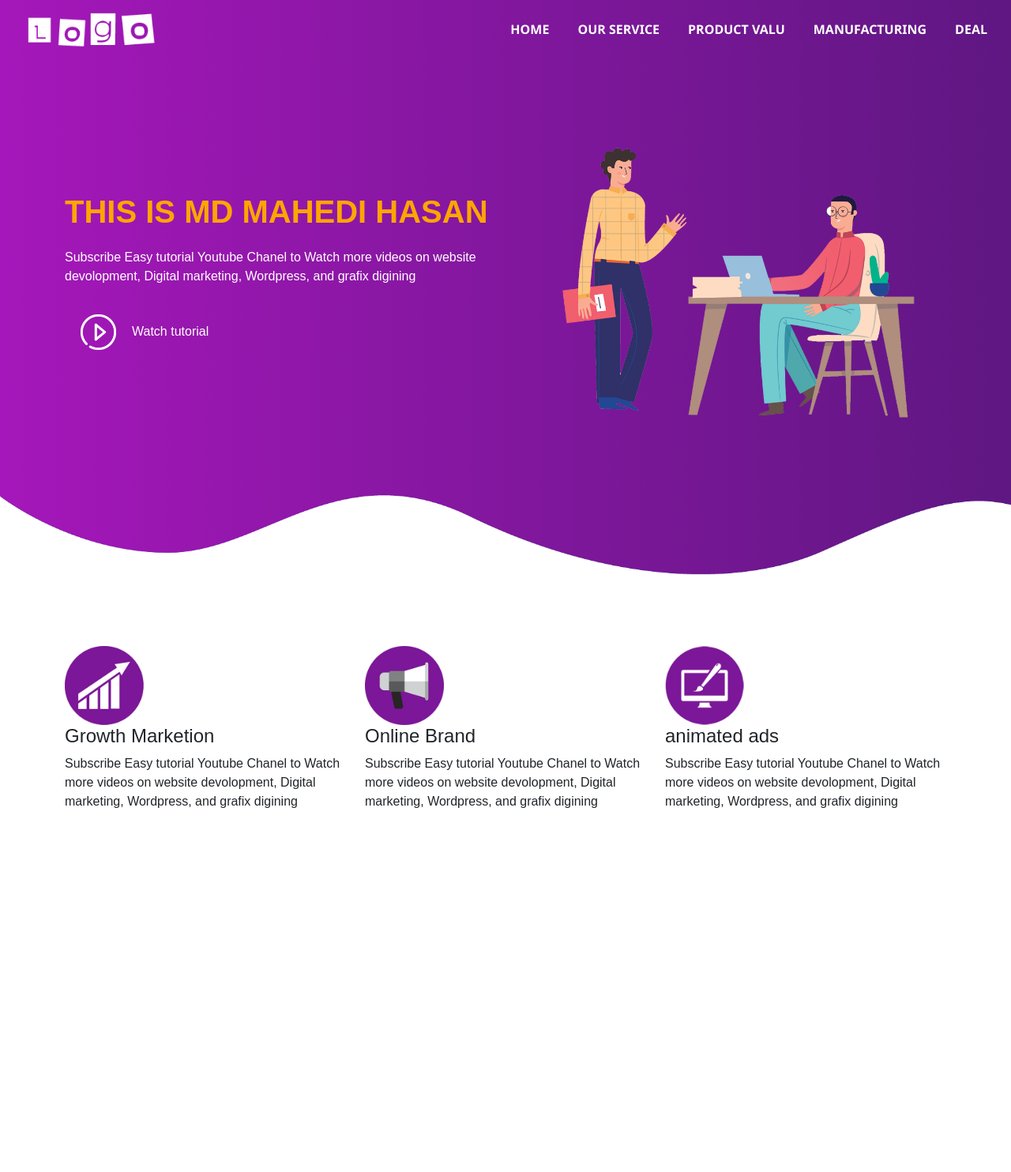
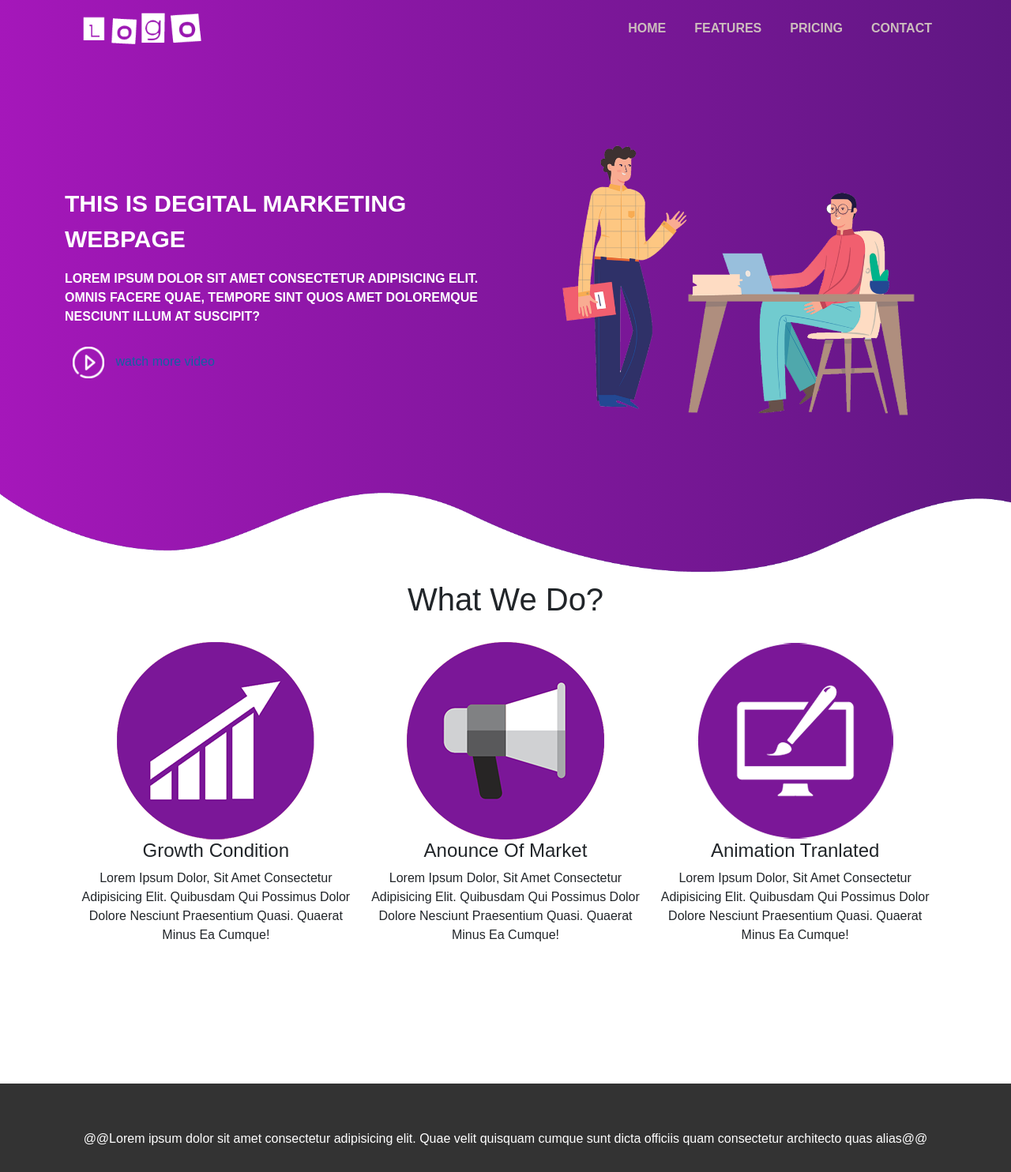
Before and after one commit to mahedimidia/digital-marketing, a plain HTML site: page index.html in a window 1280 px wide. Shown: the whole page at 79% size. Before the commit the page ends 1123 px from the top, so only its background shows below. Drawn offline with nearby package versions, Linux system fonts and the light colour scheme.

Commit message:
Add files via upload
this is my website

```diff
--- a/index.html
+++ b/index.html
@@ -8,16 +8,27 @@
     <!-- Bootstrap CSS -->
     <link href="https://cdn.jsdelivr.net/npm/bootstrap@5.1.3/dist/css/bootstrap.min.css" rel="stylesheet" integrity="sha384-1BmE4kWBq78iYhFldvKuhfTAU6auU8tT94WrHftjDbrCEXSU1oBoqyl2QvZ6jIW3" crossorigin="anonymous">
 
-    <title>agency website template</title>
-    <script src="https://kit.fontawesome.com/054d4c05bd.js" crossorigin="anonymous"></script>
+    <title>Digital Marketing</title>
+    <script src="https://kit.fontawesome.com/55959c0633.js" crossorigin="anonymous"></script>
     <link rel="stylesheet" href="style.css">
+
   </head>
   <body>
+
+ <!-----------------navbar----------------->
 <section id="nav-bar">
-      <nav class="navbar navbar-expand-lg ">
-        <div class="container-fluid">
-          <a class="navbar-brand" href="#"><img src="img/demo-logo.png" alt=""></a>
-          <button class="navbar-toggler" type="button" data-bs-toggle="collapse" data-bs-target="#navbarNav" aria-controls="navbarNav" aria-expanded="false" aria-label="Toggle navigation">
+    <nav class="navbar navbar-expand-lg navbar-light bg-light">
+        <div class="container">
+            <a class="navbar-brand" href="#">
+                <img src="image/demo-logo.png" class="logo-img"></a>
+                <button
+                    class="navbar-toggler"
+                    type="button"
+                    data-bs-toggle="collapse"
+                    data-bs-target="#navbarNav"
+                    aria-controls="navbarNav"
+                    aria-expanded="false"
+                    aria-label="Toggle navigation">
                     <i class="fa-solid fa-bars"></i>
                 </button>
                 <div class="collapse navbar-collapse" id="navbarNav">
@@ -26,16 +37,13 @@
                             <a class="nav-link active" aria-current="page" href="#">Home</a>
                         </li>
                         <li class="nav-item">
-                <a class="nav-link" href="#">our service</a>
+                            <a class="nav-link" href="#">Features</a>
                         </li>
                         <li class="nav-item">
-                <a class="nav-link" href="#">product valu</a>
+                            <a class="nav-link" href="#">Pricing</a>
                         </li>
                         <li class="nav-item">
-                <a class="nav-link" href="#">manufacturing</a>
-              </li>
-              <li class="nav-item">
-                <a class="nav-link" href="#">deal</a>
+                            <a class="nav-link" href="#">contact</a>
                         </li>
                     </ul>
                 </div>
@@ -43,46 +51,57 @@
         </nav>
     </section>
 
-    <!--------baner section----------->
+    <!------------------banner---------------->
 
     <section id="banner">
       <div class="container">
         <div class="row">
           <div class="col-md-6">
-           <P class="promo-title" style="color: orange; text-transform: uppercase;"> This is md mahedi hasan</P>
-           <P>Subscribe Easy tutorial Youtube Chanel to Watch more videos on website devolopment, Digital marketing, Wordpress, and grafix digining</P>
-           <a href="#"><img src="img/play.png" class="play-btn">Watch tutorial</a>
+            <p class="promo-title">This Is degital marketing webpage</p>
+            <p class="ads">Lorem ipsum dolor sit amet consectetur adipisicing elit. Omnis facere quae, tempore sint quos amet doloremque nesciunt illum at suscipit?</p>
+            <a href="#"> <img src="image/play.png" class="play-btn"> watch more video</a>
           </div>
-           <div class="col-md-6" text-center>
-             <img src="img/home2.png" class="img-fluid">
+          <div class="col-md-6">
+            <img src="image/home2.png" class="img-fluid">
           </div>
         </div>
       </div>
-      <img src="img/wave1.png" class="buttom-img">
+      <img src="image/wave1.png" class="wave1">
     </section>
-    <!-------------------servise section---------------->
 
+    <!-- --------------servise------------ -->
 
     <section id="servise">
-      <div class="container">
-        <div class="row">
-          <div class="col-md-4 servises">
-            <img src="img/service1.png" class="servise-img">
-            <h4>Growth Marketion</h4>
-            <p>Subscribe Easy tutorial Youtube Chanel to Watch more videos on website devolopment, Digital marketing, Wordpress, and grafix digining</p>
+
+    <div class="container text-center text-capitalize">
+      <h1 class="title">what we do?</h1>
+      <div class="row servise">
+        <div class="col-md-4 ">
+          <img src="image/service1.png" class="servise-img">
+          <h4>Growth condition</h4>
+          <p>Lorem ipsum dolor, sit amet consectetur adipisicing elit. Quibusdam qui possimus dolor dolore nesciunt praesentium quasi. Quaerat minus ea cumque!</p>
         </div>
-          <div class="col-md-4 servises">
-            <img src="img/service2.png" class="servise-img">
-            <h4>Online Brand</h4>
-            <p>Subscribe Easy tutorial Youtube Chanel to Watch more videos on website devolopment, Digital marketing, Wordpress, and grafix digining</p>
+        <div class="col-md-4">
+          <img src="image/service2.png" class="servise-img">
+          <h4>anounce of market</h4>
+          <p>Lorem ipsum dolor, sit amet consectetur adipisicing elit. Quibusdam qui possimus dolor dolore nesciunt praesentium quasi. Quaerat minus ea cumque!</p>
         </div>
-          <div class="col-md-4 servises">
-            <img src="img/service3.png" class="servise-img">
-            <h4>animated ads</h4>
-            <p>Subscribe Easy tutorial Youtube Chanel to Watch more videos on website devolopment, Digital marketing, Wordpress, and grafix digining</p>
+        <div class="col-md-4">
+          <img src="image/service3.png" class="servise-img">
+          <h4>animation tranlated</h4>
+          <p class="sarvise-p">Lorem ipsum dolor, sit amet consectetur adipisicing elit. Quibusdam qui possimus dolor dolore nesciunt praesentium quasi. Quaerat minus ea cumque!</p>
       </div>
       </div>
     </div>
+  </section>
+
+  <!-- footer -->
+  <section id="footer">
+    <foote class="footer">
+      <div class="container text-white pt-2">
+        <p> @@Lorem ipsum dolor sit amet consectetur adipisicing elit. Quae velit quisquam cumque sunt dicta officiis quam consectetur architecto quas alias@@</p>
+      </div>
+    </foote>
   </section>
 
 
@@ -93,6 +112,22 @@
 
 
 
+
+
+
+
+
+
+
+    <!-- Optional JavaScript; choose one of the two! -->
+
+    <!-- Option 1: Bootstrap Bundle with Popper -->
     <script src="https://cdn.jsdelivr.net/npm/bootstrap@5.1.3/dist/js/bootstrap.bundle.min.js" integrity="sha384-ka7Sk0Gln4gmtz2MlQnikT1wXgYsOg+OMhuP+IlRH9sENBO0LRn5q+8nbTov4+1p" crossorigin="anonymous"></script>
+
+    <!-- Option 2: Separate Popper and Bootstrap JS -->
+    <!--
+    <script src="https://cdn.jsdelivr.net/npm/@popperjs/core@2.10.2/dist/umd/popper.min.js" integrity="sha384-7+zCNj/IqJ95wo16oMtfsKbZ9ccEh31eOz1HGyDuCQ6wgnyJNSYdrPa03rtR1zdB" crossorigin="anonymous"></script>
+    <script src="https://cdn.jsdelivr.net/npm/bootstrap@5.1.3/dist/js/bootstrap.min.js" integrity="sha384-QJHtvGhmr9XOIpI6YVutG+2QOK9T+ZnN4kzFN1RtK3zEFEIsxhlmWl5/YESvpZ13" crossorigin="anonymous"></script>
+    -->
   </body>
 </html>
--- a/style.css
+++ b/style.css
@@ -1,73 +1,97 @@
-* {
+*{
     margin: 0;
     padding: 0;
 }
-body {
+body{
     font-family: sans-serif;
 }
-#nav-bar {
+#nav-bar{
     position: sticky;
-  top: 0%;
+    top: 0;
     z-index: 10;
 }
-.navbar {
+.navbar{
     background-image: linear-gradient(to right, #a517ba, #5f1782);
 }
-.navbar-brand img {
-  height: 48px;
+.logo-img{
+    height: 45px;
     padding-left: 20px;
-}
-.navbar-nav li {
-  padding: 0 10px;
-  text-transform: uppercase;
-
-}
-.navbar-nav li a {
-  color: #fff !important;
-  font-weight: 600;
-  float: right;
-  text-align: left;
-  transition: 0.5s ease all;
-  font-family: 'Segoe UI', Tahoma, Geneva, Verdana, sans-serif;
-}
-.navbar-nav li a:hover{
-  background-color: #0de042;
-}
-.fa-bars{
-  color: #fff;
-  font-size: 30px !important;
 }
 .navbar-toggler{
     outline: none;
+    color: rgb(92, 78, 78);
+}
+.fa-bars{
+    color: rgb(6, 153, 116) !important;
+
+}
+.navbar-nav li{
+    padding:0 10px;
+}
+.navbar-nav li a{
+    color: rgb(204, 189, 189) !important;
+    font-weight: 600;
+    text-transform: uppercase;
+    text-align: left;
+    float: right;
+    transition: 0.5s ease all;
+}
+.navbar-nav li a:hover{
+    color: orange !important;
 }
 
-/*-------------banner section-------------*/
-
+/*------------banner-----------*/
 #banner{
     background-image: linear-gradient(to right, #a517ba, #5f1782);
-    color: #fff;
     padding-top: 5%;
 }
+
+.ads{
+    color: #fff;
+    font-weight: 600;
+    text-transform: uppercase;
+}
+
+
 .promo-title{
-    font-size: 40px;
+    color: #fff;
     font-weight: 600;
-    margin-top: 100px;
+    text-transform: uppercase;
+    font-size: 30px;
+    padding-top: 100px;
+}
+#banner a{
+    text-decoration: none;
+    color: rgb(17, 97, 163);
 }
 .play-btn{
-    width: 45px;
-    margin: 20px;
+    width: 40px;
+    margin: 10px;
 }
-#banner a{
-    color: #fff;
-    text-decoration: none;
-}
-.buttom-img{
+.wave1{
     width: 100%;
 }
-/*---------------servise-------------*/
-#servise{
-    padding: 80px 0;
+
+
+/*-----------servise--------------*/
+
+.servise{
+    padding: 0 20px;
+    margin-top: 30px;
 }
-.servise-img{
-    width: 100px;
+.title::before{
+    content: '';
+
 }
+
+
+#footer{
+    margin-top: 10em;
+    background: #333;
+    height: 7em;
+    text-align: center;
+
+}
+#footer p{
+    padding-top: 50px;
+}
```
Also changed, not shown: image/demo-logo.png (added), image/facebook-icon.png (added), image/home2.png (added), image/instagram-icon.png (added), image/linkedin-icon.png (added), image/network.png (added), image/play.png (added), image/service1.png (added), image/service2.png (added), image/service3.png (added), image/snapchat-icon.png (added), image/twitter-icon.png (added), image/user1.jpg (added), image/user2.jpg (added), 3 more files. Lines whose indentation alone changed are shown as unchanged.
